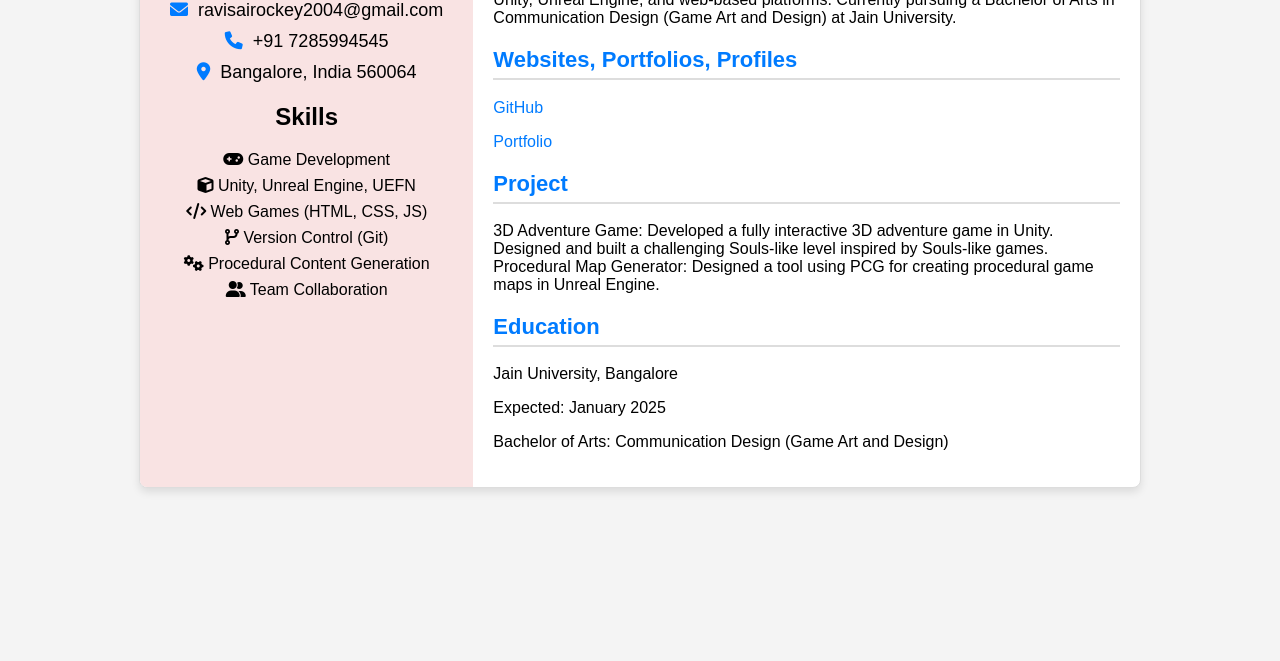
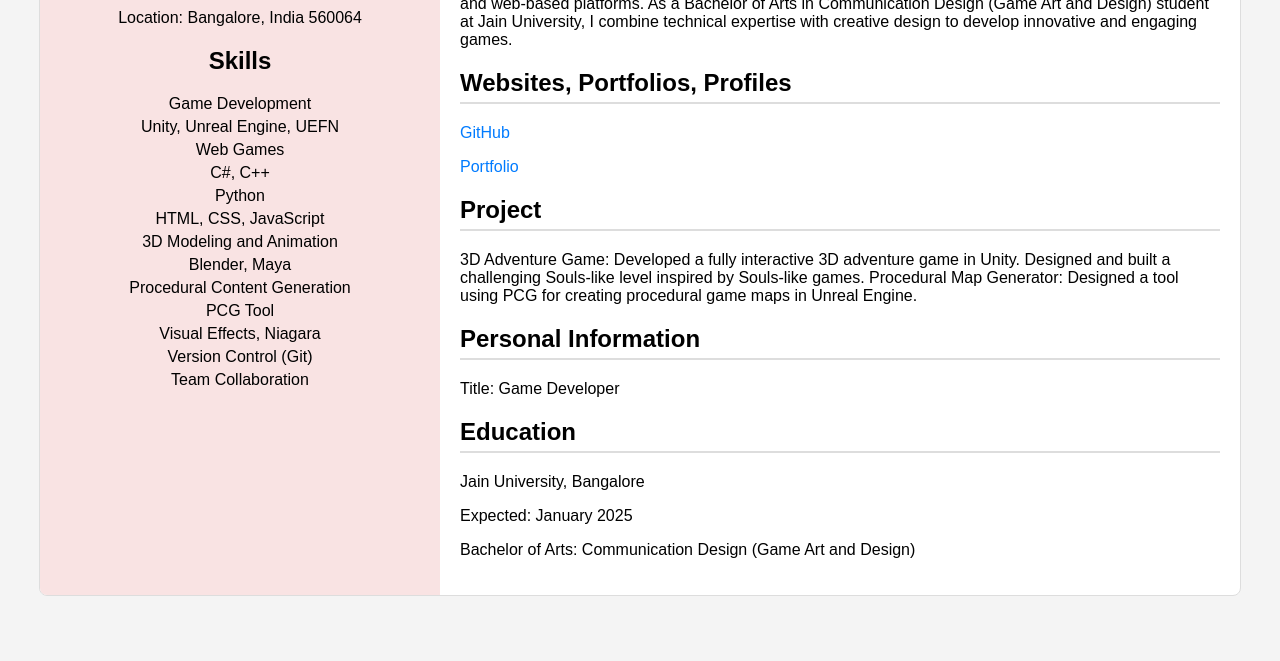
Before and after one commit to ravisairockey/GameResume, a plain HTML site: page index.html in a window 1280 px wide. Shown: the part 139-800 px from the top of the page. Drawn offline with Linux system fonts and the light colour scheme.

Commit message:
Update index.html

```diff
--- a/index.html
+++ b/index.html
@@ -4,47 +4,41 @@
     <meta charset="UTF-8">
     <meta name="viewport" content="width=device-width, initial-scale=1.0">
     <title>Ravi Sai Vigneswar - Portfolio</title>
-    <link rel="stylesheet" href="https://cdnjs.cloudflare.com/ajax/libs/font-awesome/6.0.0/css/all.min.css">
     <style>
         body {
-            font-family: 'Arial', sans-serif;
+            font-family: Arial, sans-serif;
             margin: 0;
             padding: 0;
             background-color: #f4f4f4;
         }
 
         .container {
-            max-width: 1000px;
+            max-width: 1200px;
             margin: 20px auto;
             background: white;
-            display: grid;
-            grid-template-columns: 1fr 2fr;
+            display: flex;
+            flex-direction: column;
             border: 1px solid #ddd;
             border-radius: 8px;
             overflow: hidden;
-            box-shadow: 0 4px 8px rgba(0,0,0,0.1);
+        }
+
+        .sidebar, .main {
+            padding: 20px;
         }
 
         .sidebar {
             background-color: #f9e3e3;
-            padding: 20px;
             text-align: center;
         }
 
         .sidebar h1 {
             font-size: 28px;
-            margin-bottom: 15px;
-            color: #333;
+            margin-bottom: 10px;
         }
 
         .contact p {
-            margin: 10px 0;
-            font-size: 18px;
-        }
-
-        .contact i {
-            margin-right: 10px;
-            color: #007BFF;
+            margin: 5px 0;
         }
 
         .skills ul {
@@ -53,20 +47,14 @@
         }
 
         .skills li {
-            margin: 8px 0;
-            font-size: 16px;
-        }
-
-        .main {
-            padding: 20px;
+            margin: 5px 0;
         }
 
         .main h2 {
-            font-size: 22px;
+            font-size: 24px;
             margin-top: 20px;
             border-bottom: 2px solid #ddd;
             padding-bottom: 5px;
-            color: #007BFF;
         }
 
         .links a {
@@ -86,6 +74,21 @@
         .interactive:hover {
             transform: scale(1.05);
         }
+
+        @media (min-width: 768px) {
+            .container {
+                flex-direction: row;
+            }
+
+            .sidebar {
+                flex: 1;
+                max-width: 30%;
+            }
+
+            .main {
+                flex: 2;
+            }
+        }
     </style>
 </head>
 <body>
@@ -93,19 +96,26 @@
         <div class="sidebar">
             <h1>RAVI SAI VIGNESWAR</h1>
             <div class="contact">
-                <p><i class="fas fa-envelope"></i>ravisairockey2004@gmail.com</p>
-                <p><i class="fas fa-phone"></i>+91 7285994545</p>
-                <p><i class="fas fa-map-marker-alt"></i>Bangalore, India 560064</p>
+                <p>Email: ravisairockey2004@gmail.com</p>
+                <p>Phone: +91 7285994545</p>
+                <p>Location: Bangalore, India 560064</p>
             </div>
             <div class="skills">
                 <h2>Skills</h2>
                 <ul>
-                    <li><i class="fas fa-gamepad"></i> Game Development</li>
-                    <li><i class="fas fa-cube"></i> Unity, Unreal Engine, UEFN</li>
-                    <li><i class="fas fa-code"></i> Web Games (HTML, CSS, JS)</li>
-                    <li><i class="fas fa-code-branch"></i> Version Control (Git)</li>
-                    <li><i class="fas fa-cogs"></i> Procedural Content Generation</li>
-                    <li><i class="fas fa-user-friends"></i> Team Collaboration</li>
+                    <li>Game Development</li>
+                    <li>Unity, Unreal Engine, UEFN</li>
+                    <li>Web Games</li>
+                    <li>C#, C++</li>
+                    <li>Python</li>
+                    <li>HTML, CSS, JavaScript</li>
+                    <li>3D Modeling and Animation</li>
+                    <li>Blender, Maya</li>
+                    <li>Procedural Content Generation</li>
+                    <li>PCG Tool</li>
+                    <li>Visual Effects, Niagara</li>
+                    <li>Version Control (Git)</li>
+                    <li>Team Collaboration</li>
                 </ul>
             </div>
         </div>
@@ -113,7 +123,7 @@
         <div class="main">
             <div class="summary">
                 <h2>Professional Summary</h2>
-                <p>I am a passionate game developer skilled in creating immersive experiences using Unity, Unreal Engine, and web-based platforms. Currently pursuing a Bachelor of Arts in Communication Design (Game Art and Design) at Jain University.</p>
+                <p>I am a passionate game developer skilled in creating immersive experiences using Unity, Unreal Engine, and web-based platforms. As a Bachelor of Arts in Communication Design (Game Art and Design) student at Jain University, I combine technical expertise with creative design to develop innovative and engaging games.</p>
             </div>
 
             <div class="links">
@@ -127,6 +137,11 @@
                 <p>3D Adventure Game: Developed a fully interactive 3D adventure game in Unity. Designed and built a challenging Souls-like level inspired by Souls-like games. Procedural Map Generator: Designed a tool using PCG for creating procedural game maps in Unreal Engine.</p>
             </div>
 
+            <div class="personal">
+                <h2>Personal Information</h2>
+                <p>Title: Game Developer</p>
+            </div>
+
             <div class="education">
                 <h2>Education</h2>
                 <p>Jain University, Bangalore</p>
```
